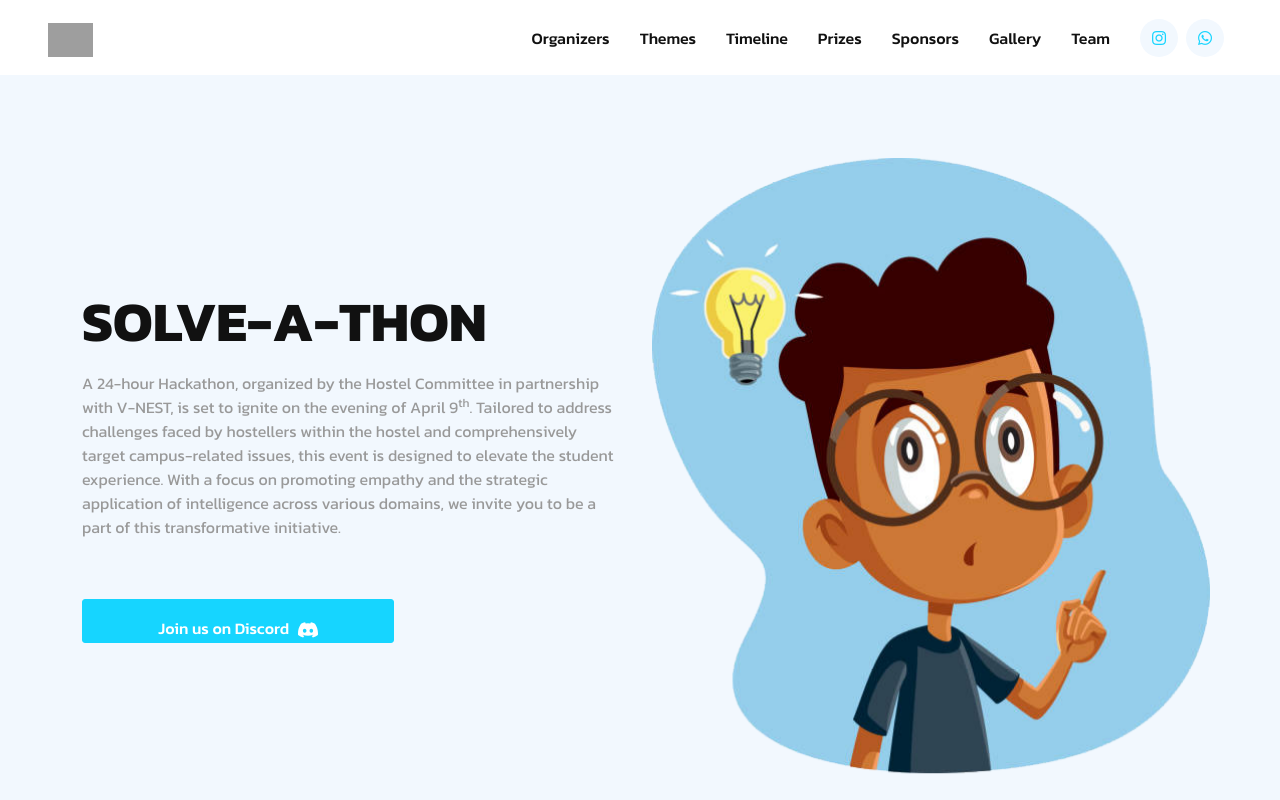
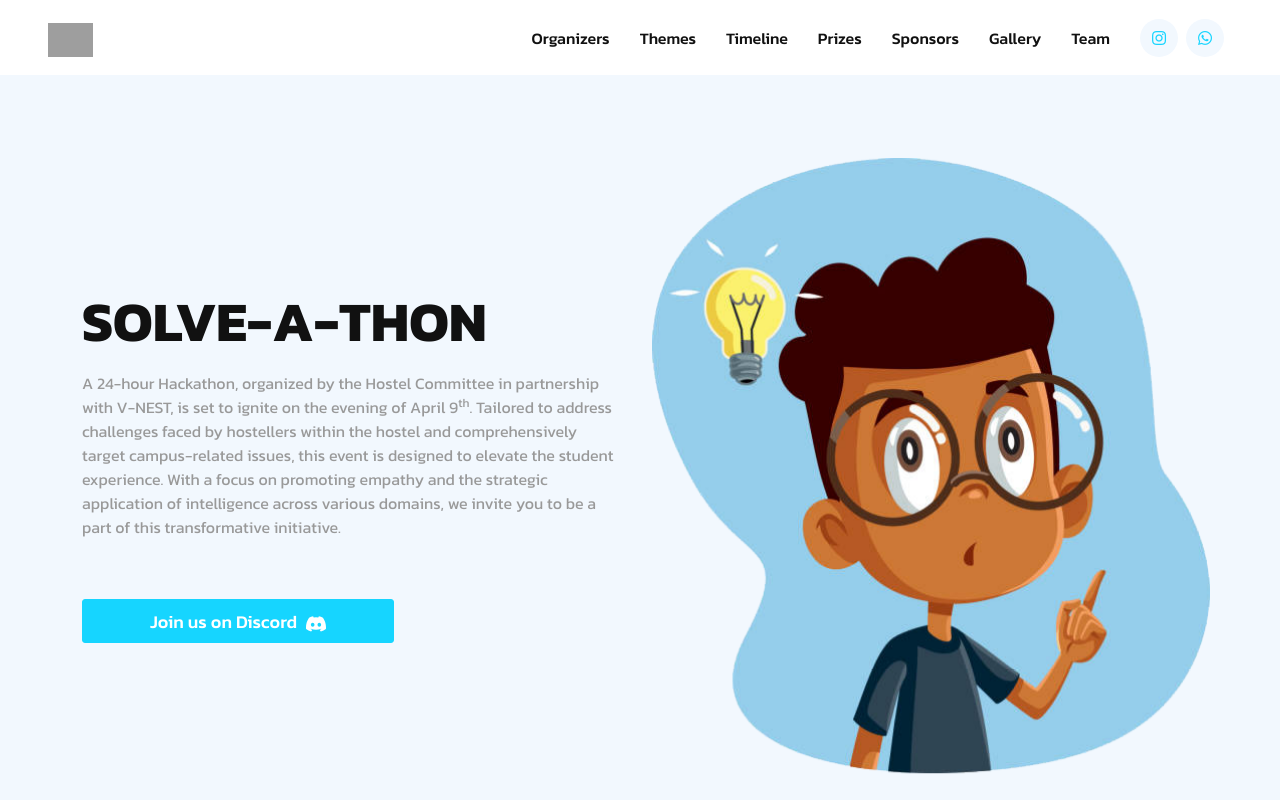
Before and after one commit to namantolasaria13/solveathon, a plain HTML site: page templates/index.html in a window 1280 px wide. Shown: the top 800 px of the page. Drawn offline with nearby package versions, Linux system fonts and the light colour scheme; grey boxes are pictures that could not be loaded; a script that the page names is missing.

Commit message:
Update `index.html`

```diff
--- a/templates/index.html
+++ b/templates/index.html
@@ -96,7 +96,7 @@
                         style="height: 44px; width: 312px">
                     </div>
                     <a href="https://discord.gg/EUETWQdq"
-                    class="btn btn-primary py-3 px-4 animated slideInDown" style="height: 44px; width: 312px">Join us on Discord <svg
+                    class="btn btn-primary py-3 px-4 animated slideInDown pt-2" style="height: 44px; width: 312px; font-size: large;">Join us on Discord <svg
                         xmlns="http://www.w3.org/2000/svg" width="20" height="20" fill="currentColor"
                         class="bi bi-discord" viewBox="0 0 16 16">
                         <path
```
